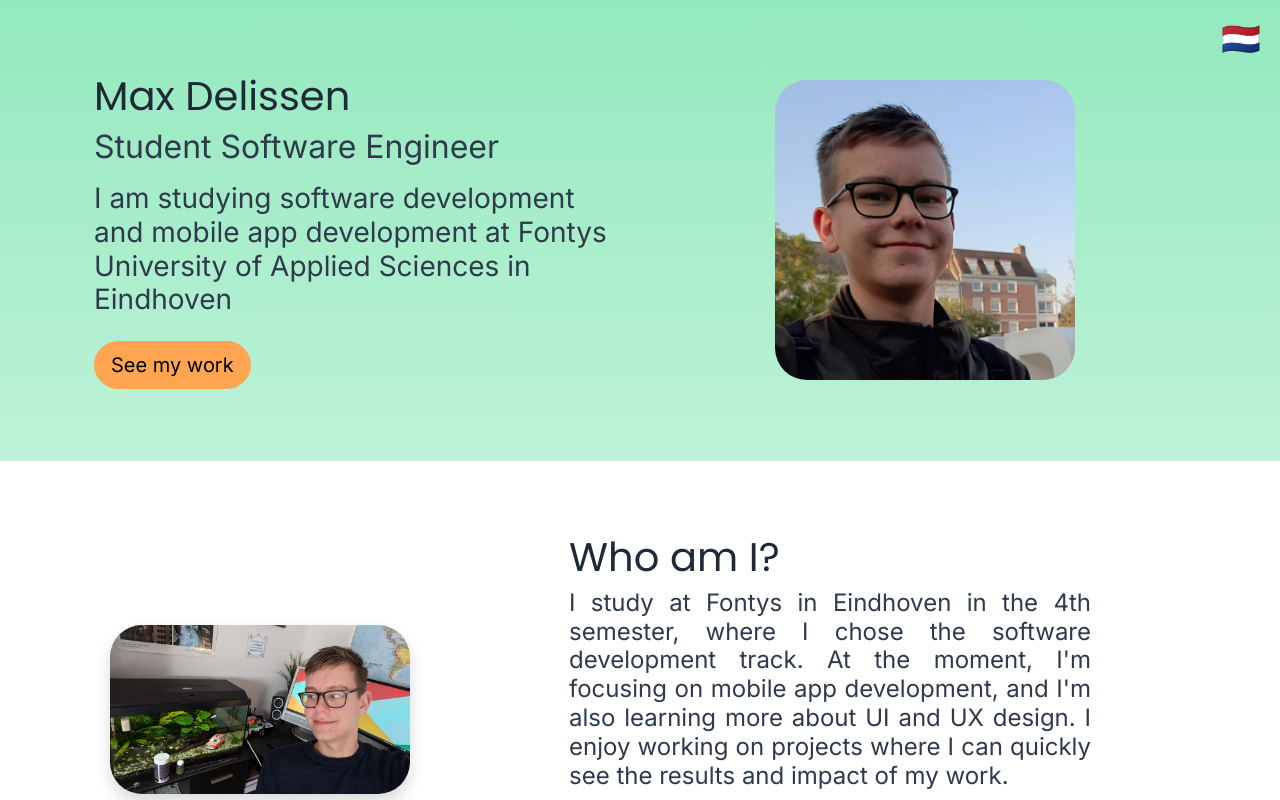
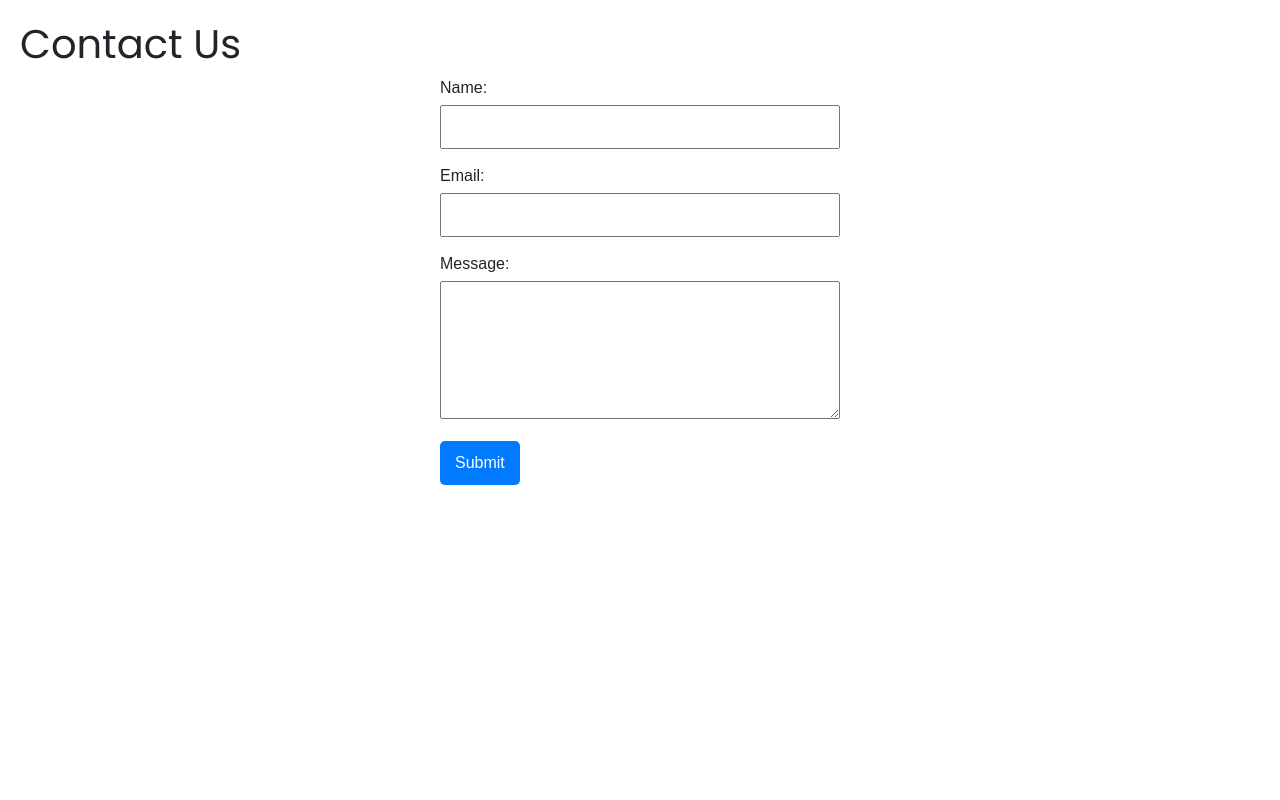
Before and after one commit to MaxDelissen/portfolio, a React (Vite) app: page /contact in a window 1280 px wide. Shown: the top 800 px of the page. Built offline with nearby package versions, Linux system fonts and the light colour scheme.

Commit message:
Added react router dom for page routing, renamed App.tsx to Home.tsx for clarity

```diff
--- a/package.json
+++ b/package.json
@@ -17,6 +17,7 @@
     "react-bootstrap": "^2.10.9",
     "react-dom": "^19.0.0",
     "react-i18next": "^15.4.1",
+    "react-router-dom": "^7.5.2",
     "sass": "1.77.6"
   },
   "devDependencies": {
--- a/src/App.tsx
+++ /dev/null
@@ -1,17 +0,0 @@
-import "./App.css";
-import HeroSection from "./sections/HeroSection.tsx";
-import AboutMe from "./sections/AboutMe.tsx";
-import Footer from "./sections/Footer.tsx";
-import Projects from "./sections/Projects.tsx";
-
-export default function App() {
-  return (
-    <>
-      <HeroSection />
-      <AboutMe />
-      <hr />
-      <Projects />
-      <Footer />
-    </>
-  );
-}
--- a/src/main.tsx
+++ b/src/main.tsx
@@ -1,14 +1,34 @@
-import './i18n.ts';
-import { StrictMode } from 'react'
-import { createRoot } from 'react-dom/client'
-import App from './App.tsx'
+import "./i18n.ts";
+import { StrictMode } from "react";
+import { createRoot } from "react-dom/client";
+import { createBrowserRouter, RouterProvider } from "react-router-dom";
 
-import 'bootstrap/dist/css/bootstrap.min.css';
-import './custom.scss';
+import Home from "./pages/Home.tsx";
+import NotFound from "./pages/NotFound.tsx";
 
+import "bootstrap/dist/css/bootstrap.min.css";
+import "./custom.scss";
+import Contact from "./pages/Contact.tsx";
 
-createRoot(document.getElementById('root')!).render(
+const router = createBrowserRouter([
+  {
+    path: "/",
+    errorElement: <NotFound />,
+    children: [
+      {
+        index: true,
+        element: <Home />,
+      },
+      {
+        path: "/contact",
+        element: <Contact />,
+      },
+    ],
+  },
+]);
+
+createRoot(document.getElementById("root")!).render(
   <StrictMode>
-    <App />
-  </StrictMode>,
-)
+    <RouterProvider router={router} />
+  </StrictMode>
+);
--- /dev/null
+++ b/src/pages/Contact.tsx
@@ -0,0 +1,71 @@
+//AI generated code, Only for testing, needs to be rewritten.
+// This code is a simple React component for a contact form page.
+
+import React from "react";
+
+const Contact: React.FC = () => {
+  return (
+    <div style={{ padding: "20px", fontFamily: "Arial, sans-serif" }}>
+      <h1>Contact Us</h1>
+      <form style={{ maxWidth: "400px", margin: "0 auto" }}>
+        <div style={{ marginBottom: "15px" }}>
+          <label
+            htmlFor="name"
+            style={{ display: "block", marginBottom: "5px" }}
+          >
+            Name:
+          </label>
+          <input
+            type="text"
+            id="name"
+            name="name"
+            style={{ width: "100%", padding: "8px", boxSizing: "border-box" }}
+          />
+        </div>
+        <div style={{ marginBottom: "15px" }}>
+          <label
+            htmlFor="email"
+            style={{ display: "block", marginBottom: "5px" }}
+          >
+            Email:
+          </label>
+          <input
+            type="email"
+            id="email"
+            name="email"
+            style={{ width: "100%", padding: "8px", boxSizing: "border-box" }}
+          />
+        </div>
+        <div style={{ marginBottom: "15px" }}>
+          <label
+            htmlFor="message"
+            style={{ display: "block", marginBottom: "5px" }}
+          >
+            Message:
+          </label>
+          <textarea
+            id="message"
+            name="message"
+            rows={5}
+            style={{ width: "100%", padding: "8px", boxSizing: "border-box" }}
+          ></textarea>
+        </div>
+        <button
+          type="submit"
+          style={{
+            backgroundColor: "#007BFF",
+            color: "#fff",
+            padding: "10px 15px",
+            border: "none",
+            borderRadius: "5px",
+            cursor: "pointer",
+          }}
+        >
+          Submit
+        </button>
+      </form>
+    </div>
+  );
+};
+
+export default Contact;
--- /dev/null
+++ b/src/pages/Home.tsx
@@ -0,0 +1,17 @@
+import "./Home.css";
+import HeroSection from "../sections/HeroSection.tsx";
+import AboutMe from "../sections/AboutMe.tsx";
+import Footer from "../sections/Footer.tsx";
+import Projects from "../sections/Projects.tsx";
+
+export default function Home() {
+  return (
+    <>
+      <HeroSection />
+      <AboutMe />
+      <hr />
+      <Projects />
+      <Footer />
+    </>
+  );
+}
--- /dev/null
+++ b/src/pages/NotFound.tsx
@@ -0,0 +1,22 @@
+import { Container, Row, Col, Button } from "react-bootstrap";
+
+function NotFound() {
+  return (
+    <Container className="text-center mt-5">
+      <Row>
+        <Col>
+          <h1 className="display-1 text-danger">404</h1>
+          <h2 className="mb-4">Page Not Found</h2>
+          <p className="mb-4">
+            The page you are looking for does not exist or has been moved.
+          </p>
+          <Button variant="primary" href="/">
+            Go to Homepage
+          </Button>
+        </Col>
+      </Row>
+    </Container>
+  );
+}
+
+export default NotFound;
```
Also changed, not shown: src/pages/Home.css (renamed from src/App.css), 1 other file (tests, documents, lock files or other folders).
